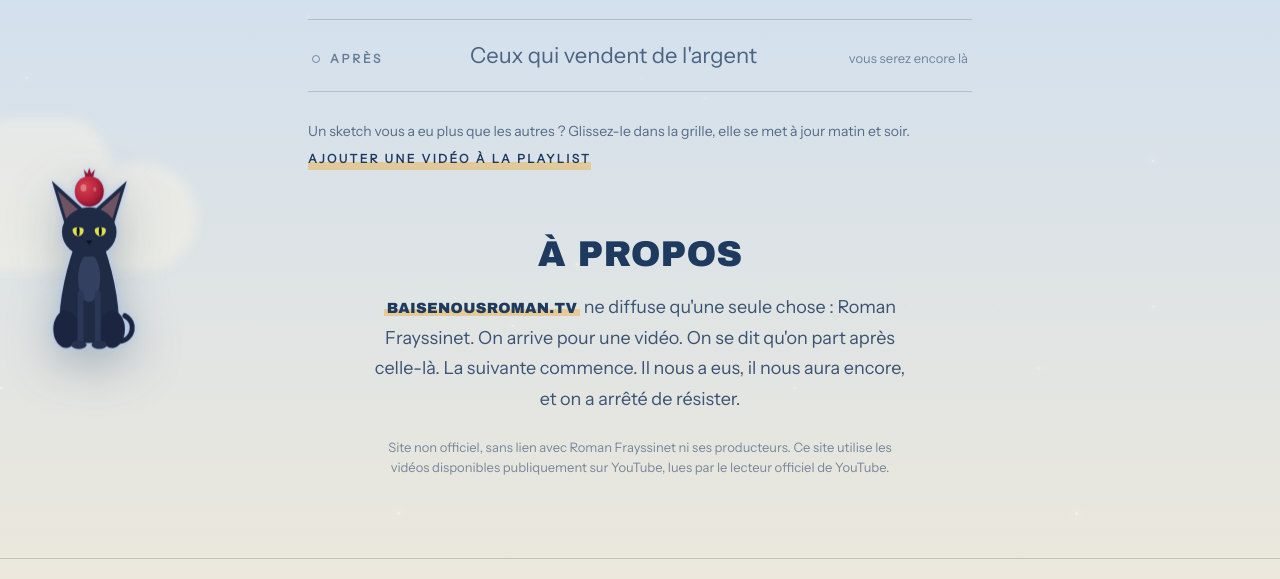
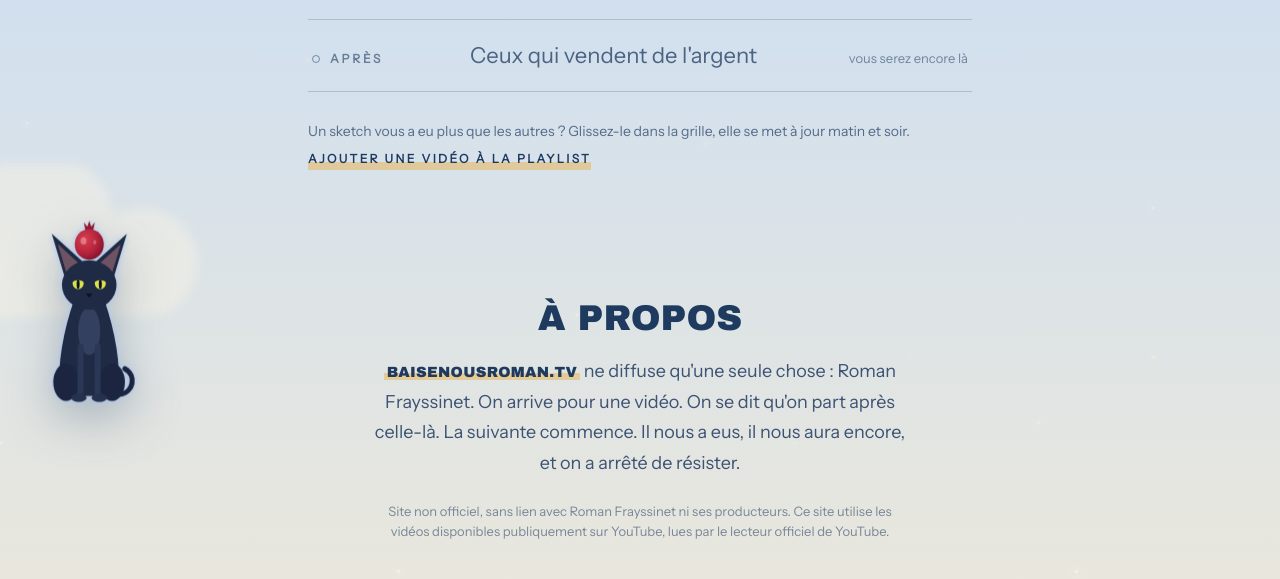
Before and after one commit to midsonlajeanty/baisenousroman.tv, a website built with Vite: page index.html in a window 1280 px wide. Shown: the part 1373-1952 px from the top of the page. Built offline with nearby package versions, Linux system fonts and the light colour scheme; a web font is replaced by a local one.

Commit message:
style(about): add breathing room above the about section

```diff
--- a/src/styles.css
+++ b/src/styles.css
@@ -877,7 +877,7 @@
   z-index: 10;
   max-width: 640px;
   margin: 0 auto;
-  padding: 0 var(--gutter) clamp(70px, 10vh, 130px);
+  padding: clamp(40px, 8vh, 100px) var(--gutter) clamp(70px, 10vh, 130px);
   text-align: center;
 }
 
```
